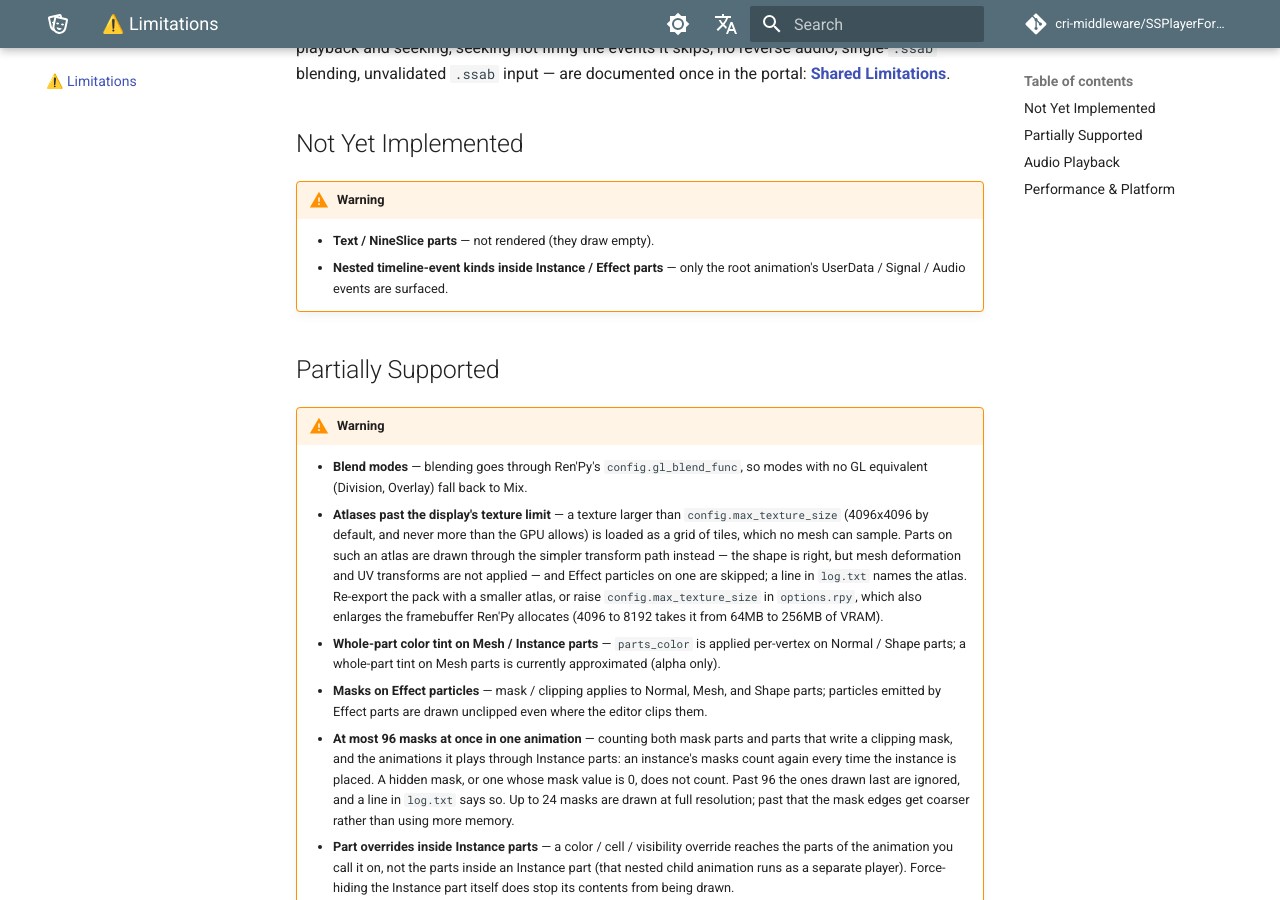
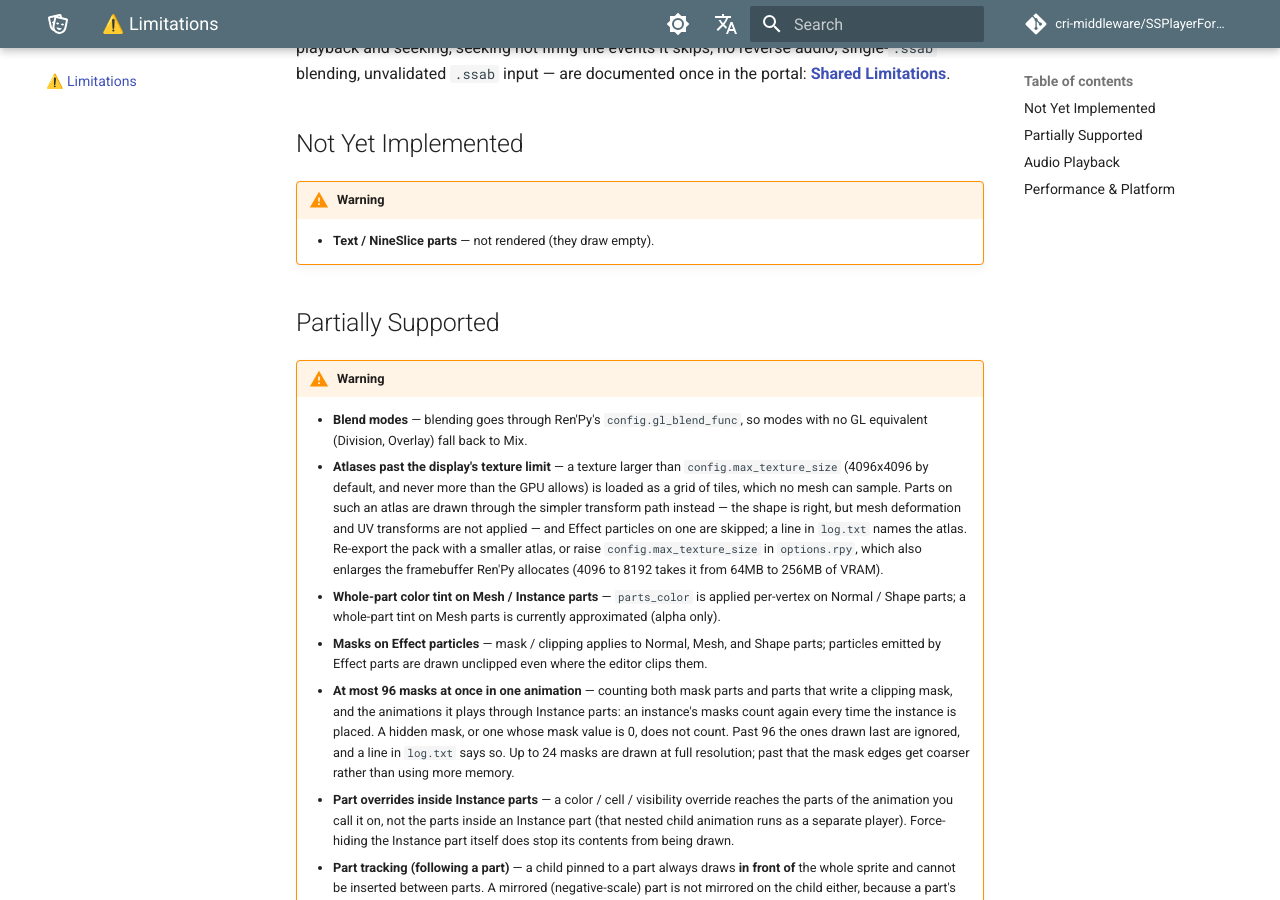
Before and after one commit to cri-middleware/SSPlayerForRenPy, an MkDocs documentation site: the page built from docs/en/limitations.md, in a window 1280 px wide and 900 px high, scrolled down 311 px. Built offline with MkDocs 1.6.1 and Material for MkDocs 9.7.7, drawn with Linux system fonts in a browser that asks for light colours; comment, search, counter and statistics services are not loaded.

Commit message:
docs: move nested timeline events off the limitations page
Events of Instance / Effect parts are not yet surfaced, which is
unfinished work rather than a technical constraint of an existing
feature. ROADMAP.md at HEAD already lists the same gap ("Timeline events
of Instance / Effect parts", under Backlog), so the row is dropped from
"Not Yet Implemented" / "未実装" in both languages. The Text / NineSlice
row stays: the owner keeps those two on the limitations page.

Evidence: git grep for "nested" / "Instance / Effect" in docs/ finds the
row only in docs/en/limitations.md and docs/ja/limitations.md; nothing in
docs/, README or mkdocs links to it or to its anchor.

```diff
--- a/docs/en/limitations.md
+++ b/docs/en/limitations.md
@@ -8,7 +8,6 @@ This page covers what is specific to **this** player. The constraints that come
 
 > [!WARNING]
 > - **Text / NineSlice parts** — not rendered (they draw empty).
-> - **Nested timeline-event kinds inside Instance / Effect parts** — only the root animation's UserData / Signal / Audio events are surfaced.
 
 ## Partially Supported
 
```
Also changed, not shown: docs/ja/limitations.md (+0 -1 lines).
